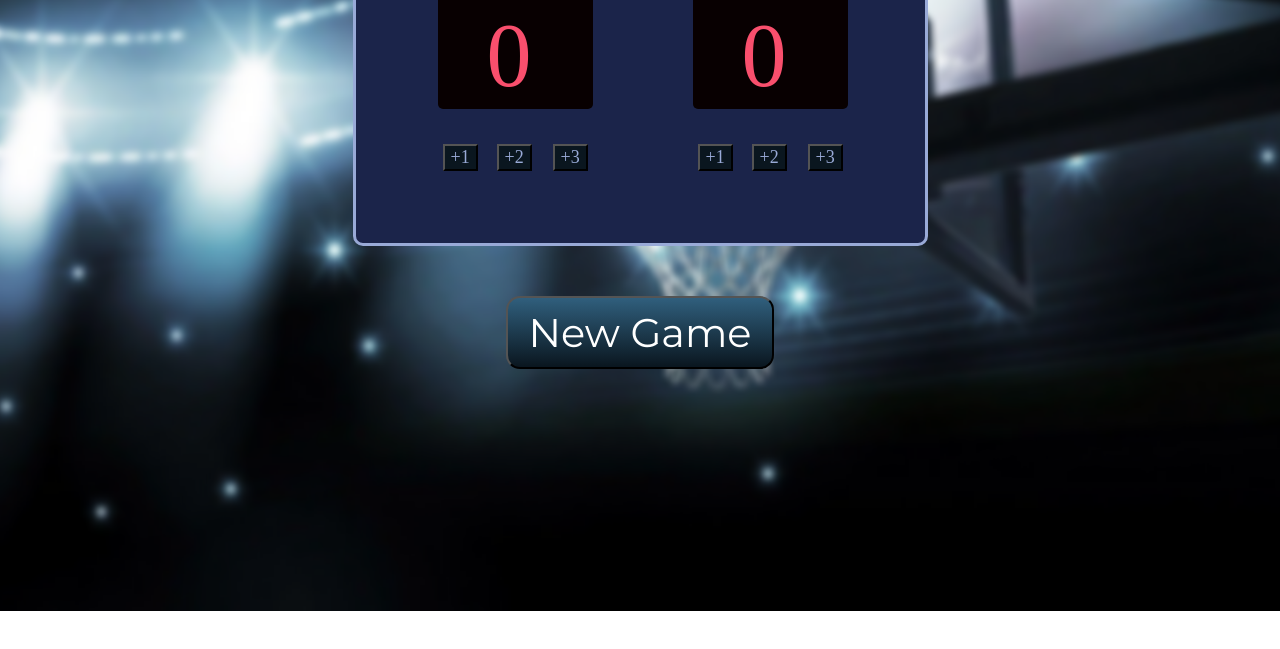
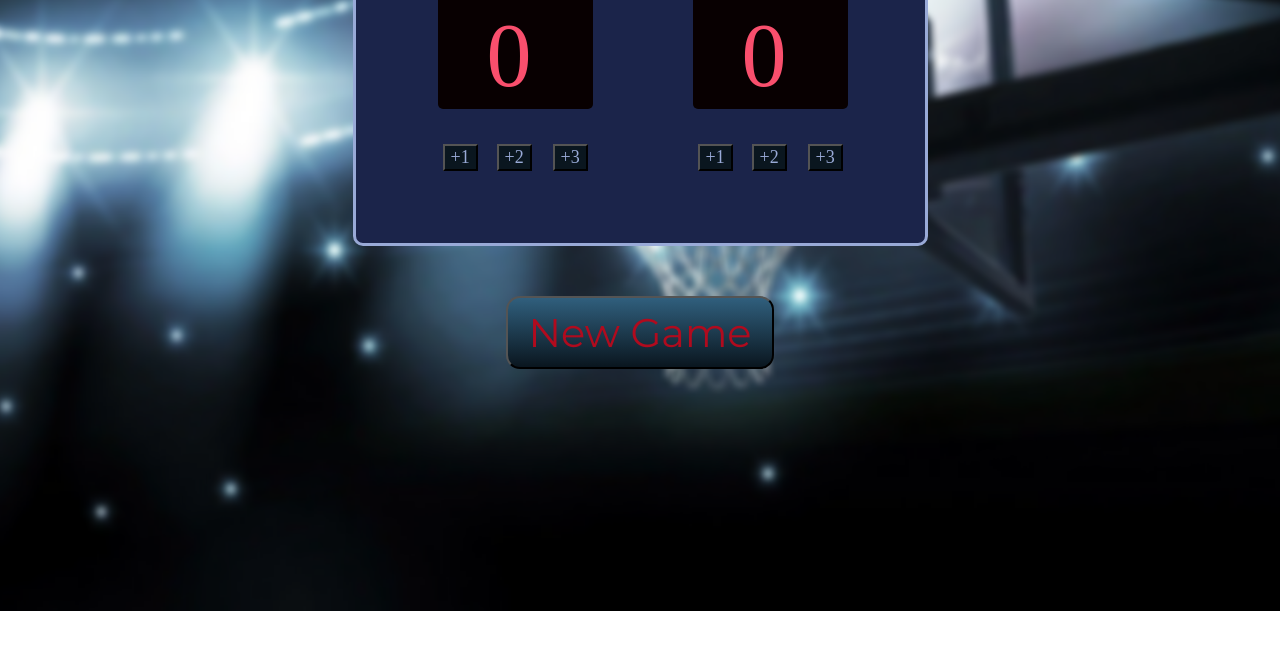
Before and after one commit to valak-69/Basketball-Scorecard, a plain HTML site: page index.html in a window 1280 px wide. Shown: the part 189-838 px from the top of the page. Drawn offline with Linux system fonts and the light colour scheme; a web font is replaced by a local one.

Commit message:
favicon added

```diff
--- a/index.html
+++ b/index.html
@@ -12,6 +12,7 @@
     <link rel="stylesheet" href="styles.css">
     <link href="https://fonts.googleapis.com/css?family=Cursed+Timer+ULiL&display=swap" rel="stylesheet" />
     <link href="https://fonts.googleapis.com/css?family=Verdana&display=swap" rel="stylesheet" />
+    <link rel="icon" href="favicon.ico">
     <title>Basketball Scorecard</title>
 </head>
 <body>
--- a/styles.css
+++ b/styles.css
@@ -39,7 +39,7 @@ body {
     -moz-border-radius: 14;
     border-radius: 14px;
     font-family: 'Montserrat', sans-serif;
-    color: #ffffff;
+    color: #b00b1e;
     font-size: 40px;
     padding: 10px 20px 10px 20px;
     text-decoration: none;
```
Also changed, not shown: favicon.ico (added).
